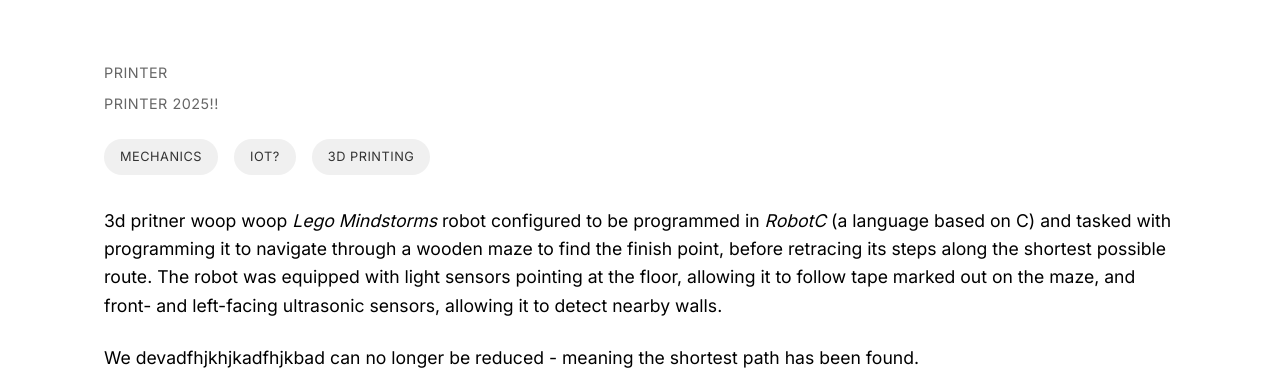
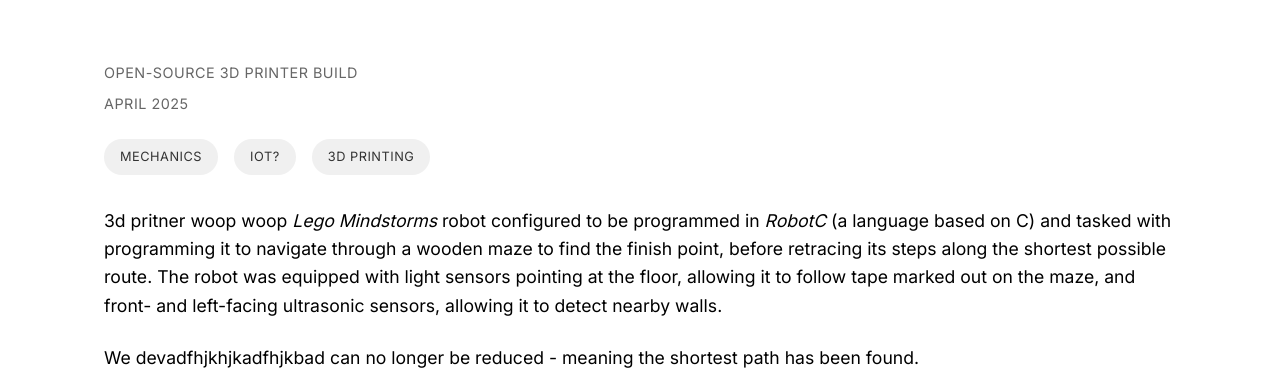
Before and after one commit to hdm28/hdm28.github.io, a plain HTML site: page projects/3d-printer.html in a window 1280 px wide. Shown: the part 420-800 px from the top of the page. Drawn offline with Linux system fonts and the light colour scheme.

Commit message:
Update 3d-printer.html

```diff
--- a/projects/3d-printer.html
+++ b/projects/3d-printer.html
@@ -27,8 +27,8 @@
 
     <main class="project-content">
         <div class="project-info">
-            <span class="project-category">printer</span>
-            <span class="project-date">printer 2025!!</span>
+            <span class="project-category">Open-source 3d printer build</span>
+            <span class="project-date">April 2025</span>
 
             <div class="project-tags">
                 <span class="tag">mechanics</span>
```
